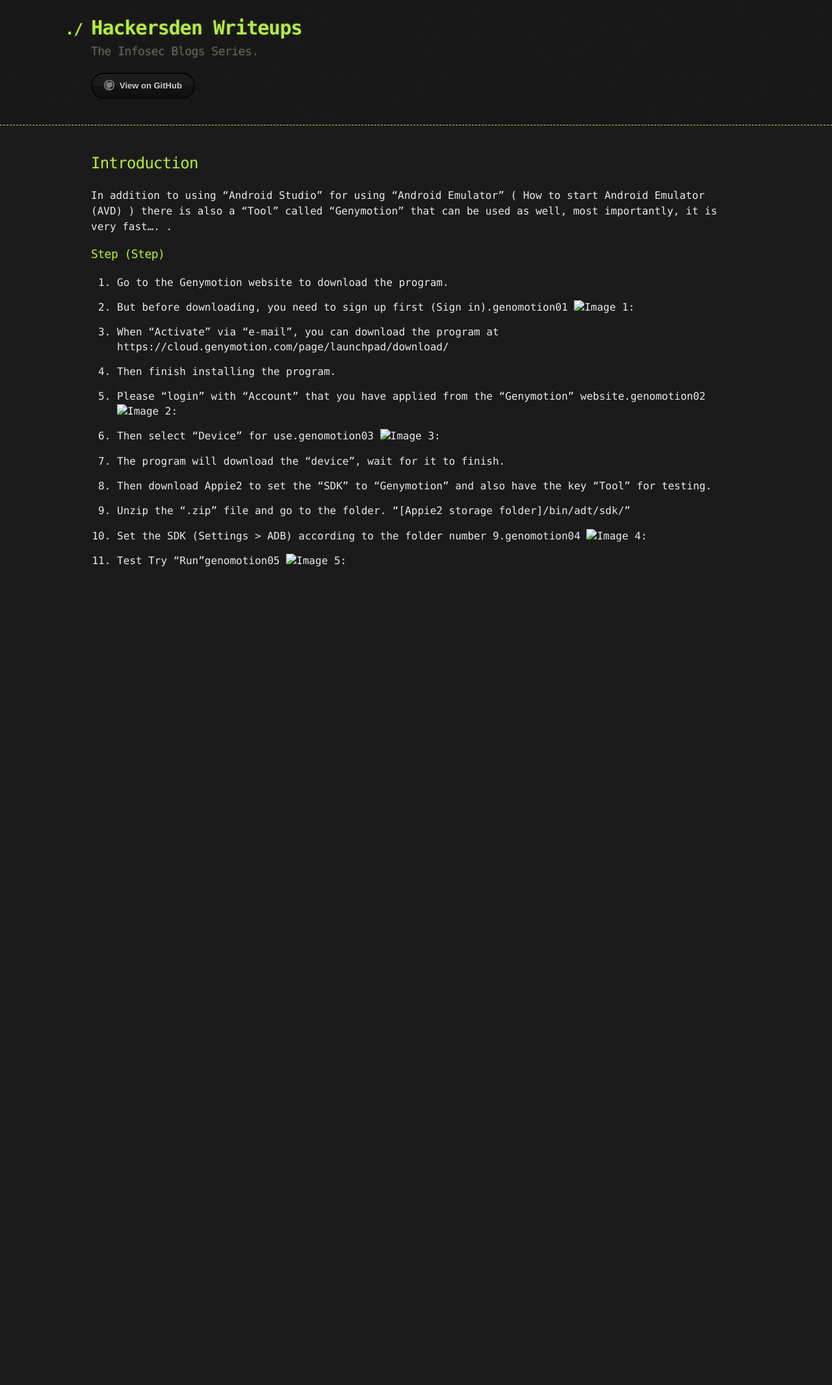
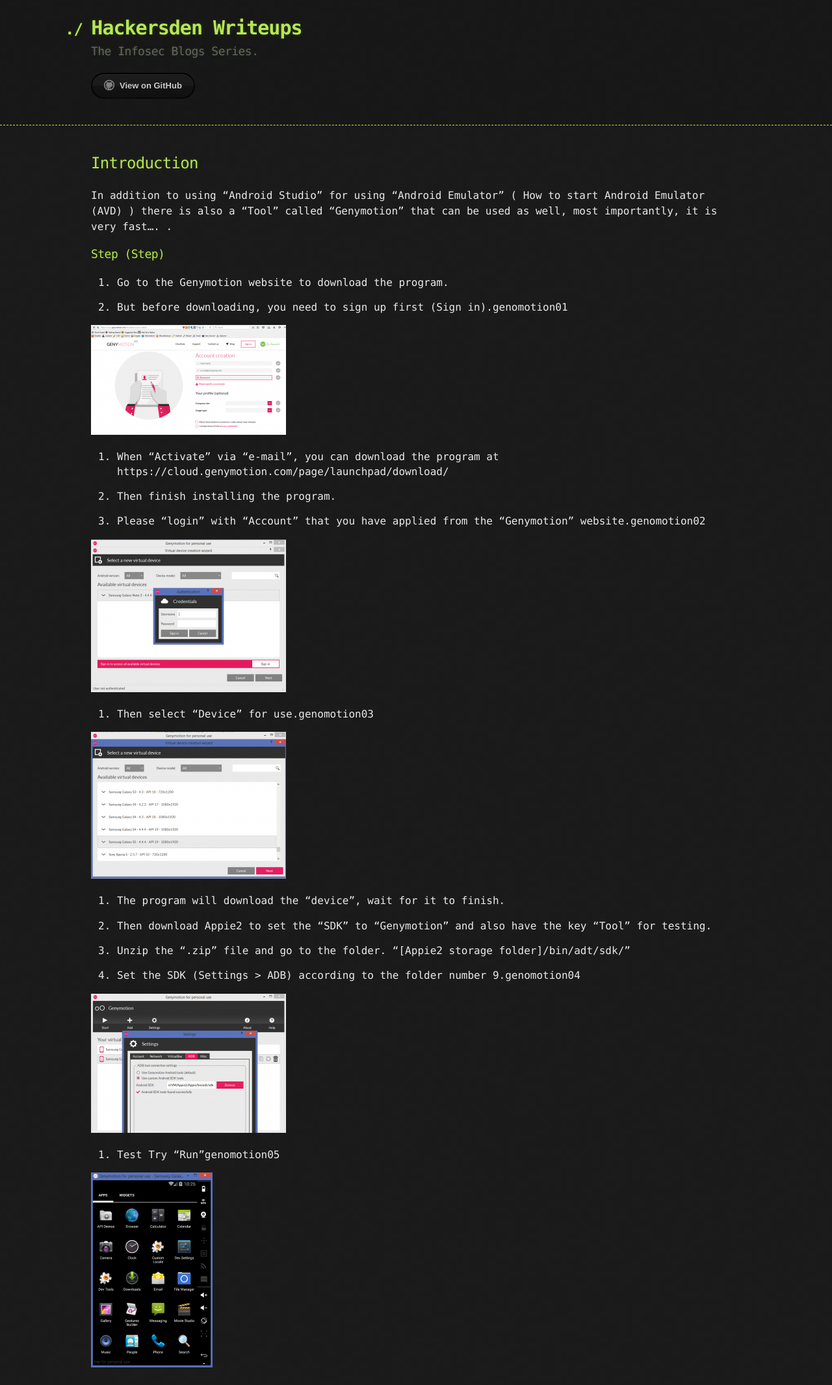
Before and after one commit to hackersden09/My_Blog, a Jekyll site: the page built from Genymotion_device_setup.md, in a window 1280 px wide. Shown: the whole page at 65% size. Built offline with Jekyll 4.4.1, drawn with Linux system fonts in a browser that asks for light colours; our own code applies the rules of GitHub Pages for plain Markdown files; before the commit the page ends 900 px from its top, so only the background shows below that.

Commit message:
Update Genymotion_device_setup.md

```diff
--- a/Genymotion_device_setup.md
+++ b/Genymotion_device_setup.md
@@ -11,17 +11,20 @@ In addition to using “Android Studio” for using “Android Emulator” ( How
 1. Go to the Genymotion website to download the program.
 
 2. But before downloading, you need to sign up first (Sign in).genomotion01
-![Image 1:]()
+
+![Image 1:](https://raw.githubusercontent.com/hackersden09/My_Blog/main/Images/genomotion01.png)
 
 3. When “Activate” via “e-mail”, you can download the program at https://cloud.genymotion.com/page/launchpad/download/
 
 4. Then finish installing the program.
 
 5. Please “login” with “Account” that you have applied from the “Genymotion” website.genomotion02
-![Image 2:]()
+
+![Image 2:](https://raw.githubusercontent.com/hackersden09/My_Blog/main/Images/genomotion02-.png)
 
 6. Then select “Device” for use.genomotion03
-![Image 3:]()
+
+![Image 3:](https://raw.githubusercontent.com/hackersden09/My_Blog/main/Images/genomotion03-300x226.png)
 
 7. The program will download the “device”, wait for it to finish.
 
@@ -30,7 +33,9 @@ In addition to using “Android Studio” for using “Android Emulator” ( How
 9. Unzip the “.zip” file and go to the folder. “[Appie2 storage folder]/bin/adt/sdk/"
 
 10. Set the SDK (Settings > ADB) according to the folder number 9.genomotion04
-![Image 4:]()
+
+![Image 4:](https://raw.githubusercontent.com/hackersden09/My_Blog/main/Images/genomotion04-300x214.png)
 
 11. Test Try “Run”genomotion05
-![Image 5:]()
+
+![Image 5:](https://raw.githubusercontent.com/hackersden09/My_Blog/main/Images/genomotion05-187x300.png)
```
